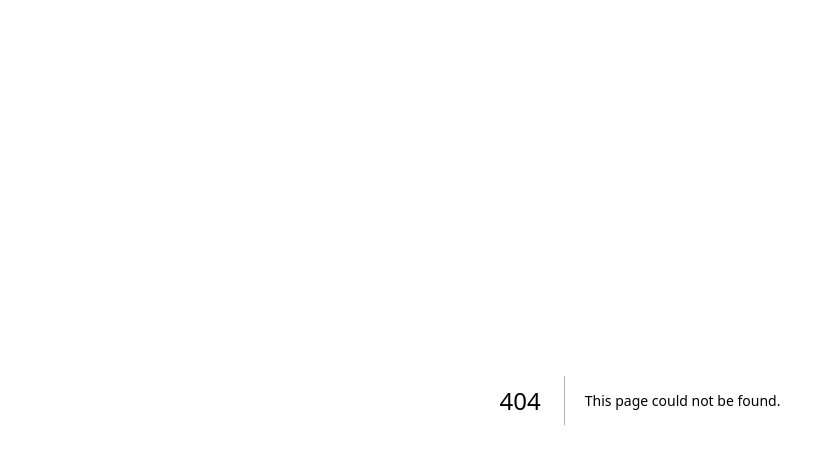
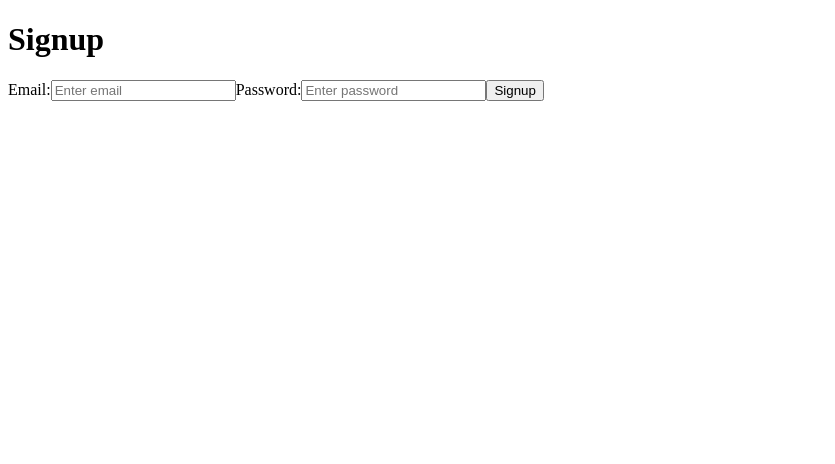
Before and after one commit to adityasaini823/Ticketing-Web, a Next.js app in the folder client/: page /auth/signup in a window 1280 px wide. Before the commit this address had no page. Shown: the top 464 px of the page, without its empty margins (0-835 px from the left). Built offline with nearby package versions, Linux system fonts and the light colour scheme.

Commit message:
added signup page

```diff
--- /dev/null
+++ b/client/pages/auth/signup.jsx
@@ -0,0 +1,41 @@
+"use client";
+import { useState } from "react";
+const Signup = () => {
+  const [email, setEmail] = useState("");
+  const [password, setPassword] = useState("");
+  const handleSubmit = (e) => {
+    e.preventDefault();
+    // Handle signup logic here, e.g., send data to backend API
+    console.log("Email:", email);
+    console.log("Password:", password);
+    alert("Signup successful!"); // Replace with actual success handling
+  };
+  return (
+    <form onSubmit={handleSubmit}>
+      <h1>Signup</h1>
+      <div>
+        <label htmlFor="email">Email:</label>
+        <input
+          id="email"
+          type="email"
+          placeholder="Enter email"
+          value={email}
+          onChange={(e)=>setEmail(e.target.value)}
+        />
+
+        <label htmlFor="password">Password:</label>
+        <input
+          id="password"
+          type="password"
+          placeholder="Enter password"
+          value={password}
+          onChange={(e)=>setPassword(e.target.value)}
+        />
+
+        <button type="submit" >Signup</button>
+      </div>
+    </form>
+  );
+};
+
+export default Signup;
```
